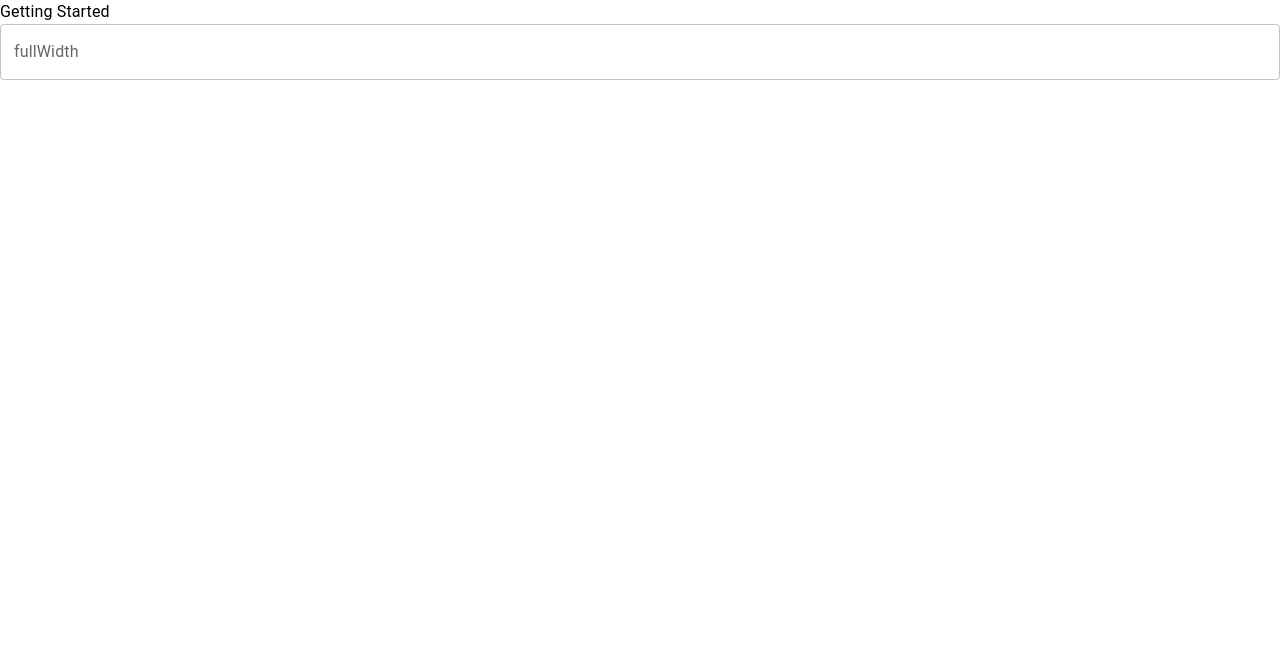
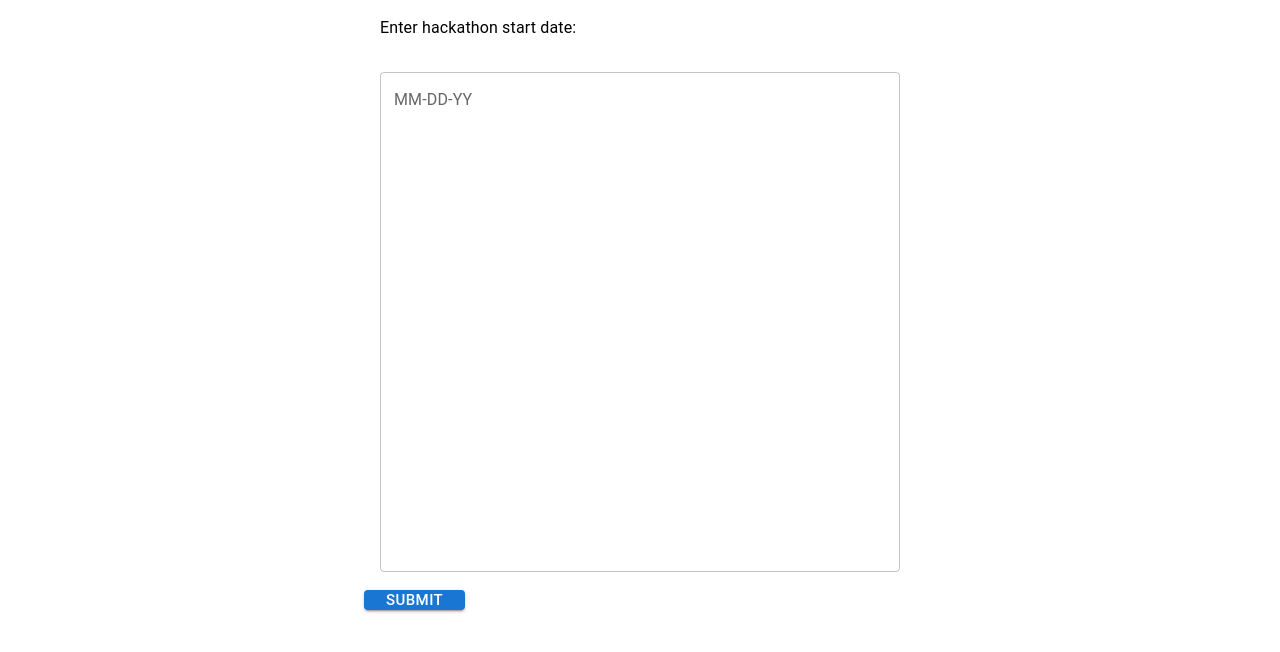
Before and after one commit to seanroades/hd22, a React (Create React App) app: page / in a window 1280 px wide. Shown: the top 652 px of the page. Built offline with nearby package versions, Linux system fonts and the light colour scheme; a web font is replaced by a local one.

Commit message:
UI update

```diff
--- a/src/Components/Pages/Home.tsx
+++ b/src/Components/Pages/Home.tsx
@@ -1,22 +1,52 @@
 import '../../App.css'
 import React from 'react'
-import { Typography, TextField } from '@mui/material'
+import { Typography, TextField, Button, Grid, Container } from '@mui/material'
 import { makeStyles } from '@mui/styles';
+
 
 const Home: React.FC = () => {
   const styles = useStyles()
   return (
-    <>
-      <div className={styles.wrapper}>
-        <Typography>Getting Started</Typography>
-        <TextField fullWidth label="fullWidth" id="fullWidth" />
-      </div>
-    </>
+    <><Container maxWidth="sm">
+      {/* <div className={styles.wrapper}> */}
+
+      <Grid item p={2}>
+        <Typography>Enter hackathon start date:</Typography>
+      </Grid>
+
+      <Grid item p={2}>
+        <TextField fullWidth label="MM-DD-YY" multiline maxRows={4} id="fullWidth" InputProps={{
+              className: styles.input
+            }}/>
+      </Grid>
+            <Grid container direction="row" spacing="8">
+
+      <Grid item p={2}>
+          <Button
+            variant="contained"
+            color="primary"
+            className={styles.button}
+            size="large"
+          >
+            Submit
+          </Button>
+      </Grid>
+
+      </Grid>
+      {/* </div> */}
+      </Container>
+      </>
   )
 }
 
 const useStyles = makeStyles({
-  wrapper: {},
+  // wrapper: {},
+  input: {
+    height: 500
+  },
+  button: {
+    height: 20
+  }
 })
 
 export default Home
```
